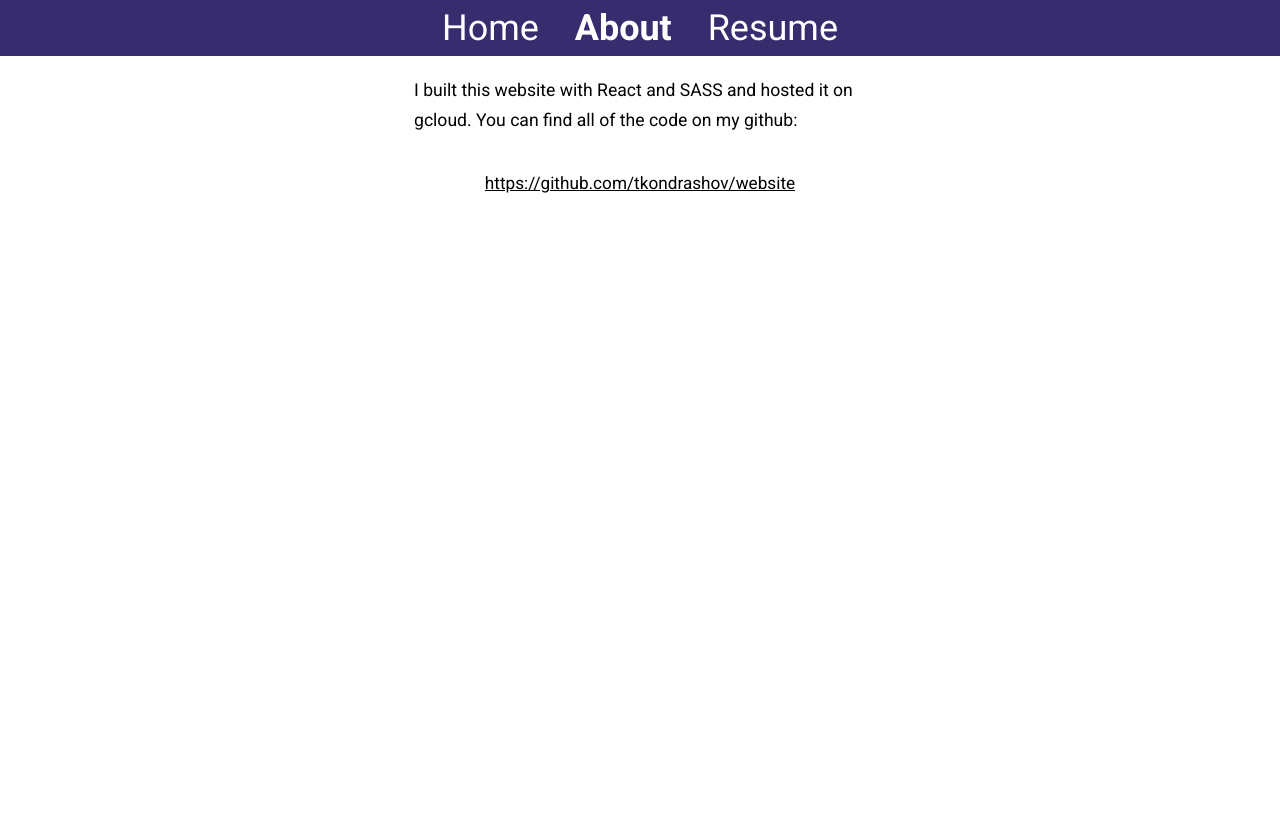
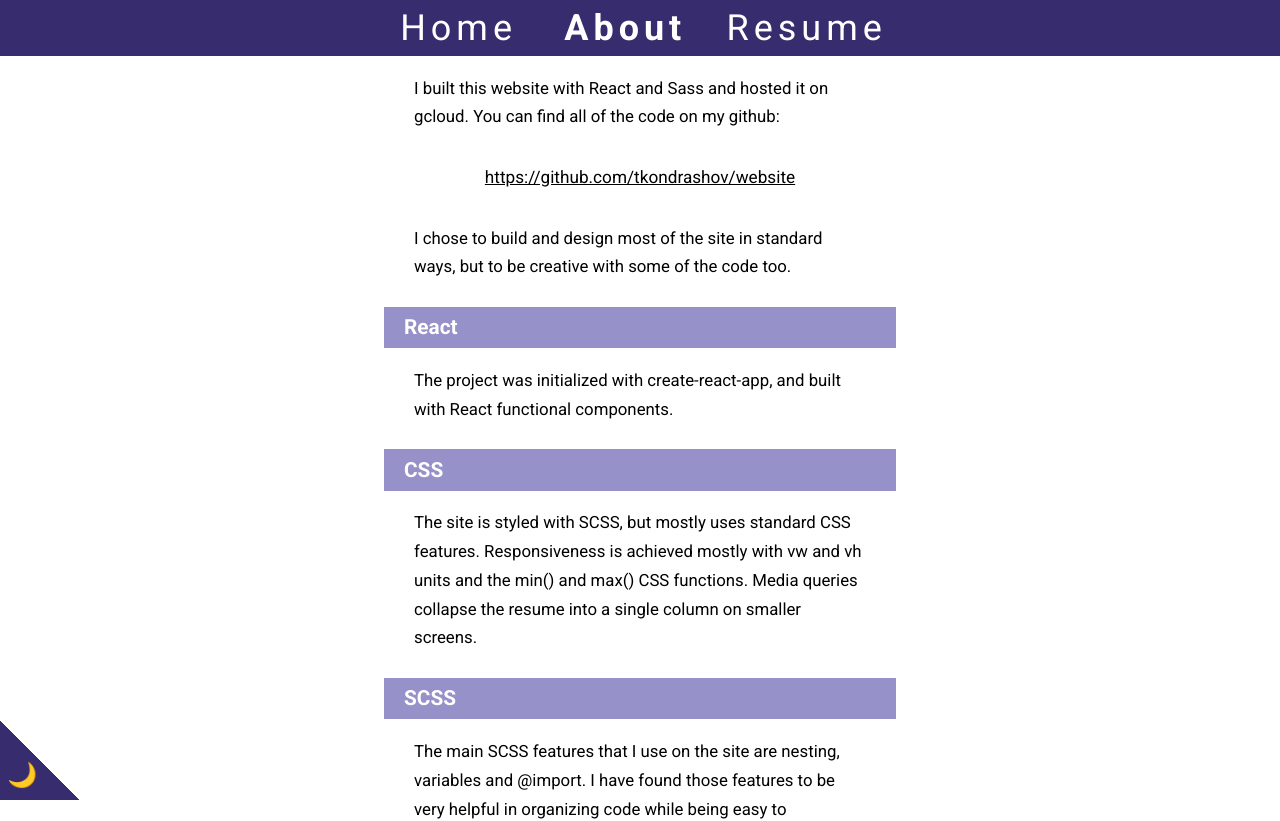
Before and after one commit to skondrashov/website, a React (Create React App) app: page /about in a window 1280 px wide. Shown: the top 821 px of the page. Before the commit the page ends 800 px from the top, so only its background shows below. Built offline with nearby package versions, Linux system fonts and the light colour scheme.

Commit message:
dark mode!

```diff
--- a/src/About.js
+++ b/src/About.js
@@ -3,8 +3,21 @@ import React from 'react';
 export default () =>
   <div className="About">
     <section>
-      <p>I built this website with React and SASS and hosted it on gcloud. You can find all of the code on my github:</p>
+      <p>I built this website with React and Sass and hosted it on gcloud. You can find all of the code on my github:</p>
       <figure><a href="https://github.com/tkondrashov/website">https://github.com/tkondrashov/website</a></figure>
+      <p>I chose to build and design most of the site in standard ways, but to be creative with some of the code too.</p>
+    </section>
+    <section>
+      <h2>React</h2>
+      <p>The project was initialized with create-react-app, and built with React functional components.</p>
+    </section>
+    <section>
+        <h2>CSS</h2>
+        <p>The site is styled with SCSS, but mostly uses standard CSS features. Responsiveness is achieved mostly with vw and vh units and the min() and max() CSS functions. Media queries collapse the resume into a single column on smaller screens.</p>
+      </section>
+    <section>
+      <h2>SCSS</h2>
+      <p>The main SCSS features that I use on the site are nesting, variables and @import. I have found those features to be very helpful in organizing code while being easy to understand for developers new to a project. Nesting allows files to be organized in a hierarchy that reflects the DOM and can be easier to understand. Variables make using color palettes easy and @import allows the code to be spread across multiple files.</p>
     </section>
   </div>
 ;
--- a/src/App.js
+++ b/src/App.js
@@ -4,14 +4,24 @@ import { Switch, Route } from "react-router-dom";
 import Nav from './Nav';
 import Main from './Main';
 import './App.scss';
+import useDarkMode from './useDarkMode'
+import ThemeContext from './ThemeContext'
 
-
-export default () =>
-  <div className="App">
-    <Switch>
-      <Route path="/resume" />
-      <Route path="/*" component={Nav} />
-    </Switch>
-    <Main/>
-  </div>
-;
+export default () => {
+  const [ theme, toggleTheme ] = useDarkMode();
+  return <ThemeContext.Provider>
+    <div className={"App "+theme}>
+      <Switch>
+        <Route path="/resume" />
+        <Route path="/*" component={Nav}/>
+      </Switch>
+      <Main/>
+      <Switch>
+        <Route path="/resume" />
+        <Route path="/*">
+          <div id="darkmode" onClick={toggleTheme}><div/></div>
+        </Route>
+      </Switch>
+    </div>
+  </ThemeContext.Provider>
+};
--- a/src/App.scss
+++ b/src/App.scss
@@ -9,3 +9,32 @@
 .App {
   font-family: 'Roboto', sans-serif;
 }
+
+#darkmode {
+  position: fixed;
+  bottom: 0;
+  left: 0;
+  width: 10vh;
+  height: 10vh;
+  background-image: -webkit-linear-gradient(45deg, $dark 50%, transparent 50%);
+  >div {
+    position: fixed;
+    font-size: 3vh;
+  }
+}
+
+.light #darkmode>div {
+  left: .9vh;
+  bottom: 1.6vh;
+  &::after {
+    content: "🌙";
+  }
+}
+
+.dark #darkmode>div {
+  left: 1vh;
+  bottom: 1.5vh;
+  &::after {
+    content: "🌞";
+  }
+}
--- a/src/Home.js
+++ b/src/Home.js
@@ -9,14 +9,17 @@ export default () =>
 
     <section>
       <h2>Web Development</h2>
-      <p>Nearly all of my professional work has been in web development. I made this website to have some code samples of my <a href="https://github.com/tkondrashov/website/blob/master/src/App.js">React/JS</a> and <a href="https://github.com/tkondrashov/website/blob/master/src/Resume.scss">SASS</a> work and worked in a couple of <a href="https://github.com/tkondrashov/website/blob/master/src/flexElements.js">native Web Components</a> as well. I got exposure to all major frameworks during my time at Nexient, but ended up learning the most about React and regular JS, including Web Components.</p>
+      <p>Nearly all of my professional work has been in web development. I made this website to have some code samples of my <a href="https://github.com/tkondrashov/website/blob/master/src/App.js">React/JS</a> and <a href="https://github.com/tkondrashov/website/blob/master/src/Resume.scss">Sass</a> work and worked in a couple of <a href="https://github.com/tkondrashov/website/blob/master/src/flexElements.js">native Web Components</a> as well. I got exposure to all major frameworks during my time at Nexient, but ended up learning the most about React and regular JS, including Web Components. Take a look at <NavLink to="/about">the About page</NavLink> for a detailed desciption of the technologies used to make this site.</p>
     </section>
 
     <section>
       <h2>Machine Learning</h2>
-      <p>I got my start with machine learning several years ago when I came up with a project (later called ThisMinute) to analyze Tweets based on whether they seemed to be about a real life event. I learned that this was a sentiment analysis task, and tried to solve it using a clustering algorithm, to some success. This project bears some of <a href="https://github.com/tkondrashov/thisminute/blob/master/brain/pericog.cpp">my best C++ code</a> as well as some of <a href="https://github.com/tkondrashov/thisminute/blob/master/brain/models/pericog.py">my best Python code</a>.</p>
+      <p>I got my start with machine learning in 2015 when I came up with a project (later named ThisMinute) to analyze Tweets based on whether they seemed to be about a real life event. I learned that this was a sentiment analysis task, and tried to solve it using a clustering algorithm, to some success. This project bears some of <a href="https://github.com/tkondrashov/thisminute/blob/master/brain/pericog.cpp">my best C++ code</a> as well as some of <a href="https://github.com/tkondrashov/thisminute/blob/master/brain/models/pericog.py">my best Python code</a>.</p>
       <p>My most recent ML passion project is a chess engine called GM2020, which I am using to apply abstract concepts to deep learning and explore the propagation of information through CNN architectures. It contains <a href="https://github.com/tkondrashov/GM2020/blob/master/chess.ipynb">a Jupyter Notebook using Python with Keras</a> and some <a href="https://github.com/tkondrashov/GM2020/blob/master/positions.cc">more C++ code.</a></p>
-      </section>
+    </section>
+
+    <section>
+    </section>
 
     <section>
       <h2>Online Presence</h2>
--- a/src/Main.js
+++ b/src/Main.js
@@ -3,13 +3,19 @@ import { Switch, Route } from "react-router-dom";
 import Home from './Home'
 import About from './About'
 import Resume from './Resume'
+import ThemeContext from './ThemeContext'
 
-export default () =>
-  <main>
+export default () => {
+
+  return <ThemeContext.Consumer>
+    {theme => {
+      return <main>
         <Switch>
           <Route path="/about" component={About}/>
           <Route path="/resume" component={Resume}/>
           <Route path="/" component={Home} exact/>
         </Switch>
       </main>
-;
+    }}
+  </ThemeContext.Consumer>
+};
--- a/src/Main.scss
+++ b/src/Main.scss
@@ -7,34 +7,64 @@ main {
   }
   section {
     padding: 0 0 1vh;
-    &:hover {
-      background-color: $light;
-    }
     a {
       text-decoration: underline;
-      &:hover {
-        color: $accent;
-      }
     }
     h2 {
       font-weight: bold;
-      font-size: #{'max(12px, 2.7vh)'};
-      color: white;
-      background-color: $accent;
+      font-size: #{'max(16px, 2.6vh)'};
       padding: 1.3vh 20px;
       &:not(:first-child) {
         margin-top: 4vh;
       }
     }
     p {
-      font-size: #{'max(10px, 2.2vh)'};
-      line-height: 3.7vh;
-      padding: 2.5vh 30px;
+      font-size: #{'max(14px, 2.1vh)'};
+      line-height: #{'max(20px, 3.6vh)'};
+      padding: 2.2vh 30px;
     }
     figure {
       text-align: center;
-      font-size: #{'max(10px, 2.15vh)'};
+      font-size: #{'max(14px, 2.15vh)'};
       padding: 2.5vh 2.2vh;
     }
   }
 }
+
+.light {
+  main {
+    color: black;
+    background-color: white;
+    section {
+      &:hover {
+        background-color: $light;
+      }
+      a:hover {
+        color: $accent;
+      }
+    }
+    h2 {
+      color: white;
+      background-color: $accent;
+    }
+  }
+}
+
+.dark {
+  main {
+    color: white;
+    background-color: $offblack;
+    section {
+      &:hover {
+        background-color: $dark;
+      }
+      a:hover {
+        color: $accent;
+      }
+    }
+    h2 {
+      color: black;
+      background-color: $accent;
+    }
+  }
+}
--- a/src/Nav.js
+++ b/src/Nav.js
@@ -1,7 +1,10 @@
 import React from 'react';
 import { NavLink } from "react-router-dom";
+import ThemeContext from './ThemeContext'
 
 export default () =>
+  <ThemeContext.Consumer>
+    {theme =>
       <nav>
         <flex-right>
           <flex-right>
@@ -11,4 +14,6 @@ export default () =>
           </flex-right>
         </flex-right>
       </nav>
+    }
+  </ThemeContext.Consumer>
 ;
--- a/src/Nav.scss
+++ b/src/Nav.scss
@@ -1,21 +1,19 @@
 nav {
   height: 7vh;
   font-size: #{'min(36px,7vw)'};
+  letter-spacing: #{'min(5px,1vw)'};
   text-align: center;
   >flex-right {
     height: 7vh;
-    color: white;
-    background-color: $dark;
     position: fixed;
     top: 0;
     left: 0;
-    width: 100%;
+    width: 100vw;
     >flex-right {
-      width: 40vw;
       margin: auto;
       justify-content: center;
       a {
-        flex:0;
+        flex:.12;
         margin: 0 1.4vw;
         &.active {
           font-weight: bold;
@@ -27,3 +25,17 @@ nav {
     }
   }
 }
+
+.light {
+  nav>flex-right {
+    color: white;
+    background-color: $dark;
+  }
+}
+
+.dark {
+  nav>flex-right {
+    color: white;
+    background-color: black;
+  }
+}
--- /dev/null
+++ b/src/ThemeContext.js
@@ -0,0 +1,3 @@
+import React from 'react';
+
+export default React.createContext();
--- /dev/null
+++ b/src/useDarkMode.js
@@ -0,0 +1,29 @@
+// https://dev.to/smakosh/how-to-add-dark-mode-easily-with-a-custom-react-hook-10mj
+
+import { useEffect, useState } from 'react'
+
+export default () => {
+  const [theme, setTheme] = useState('light')
+
+  const toggleTheme = () => {
+    if (theme === 'light') {
+      window.localStorage.setItem('theme', 'dark')
+      setTheme('dark')
+    } else {
+      window.localStorage.setItem('theme', 'light')
+      setTheme('light')
+    }
+  }
+
+  useEffect(() => {
+    const localTheme = window.localStorage.getItem('theme')
+    if (localTheme) {
+      setTheme(localTheme)
+    }
+  }, [])
+
+  return [
+    theme,
+    toggleTheme,
+  ]
+}
```
Lines whose indentation alone changed are shown as unchanged.
